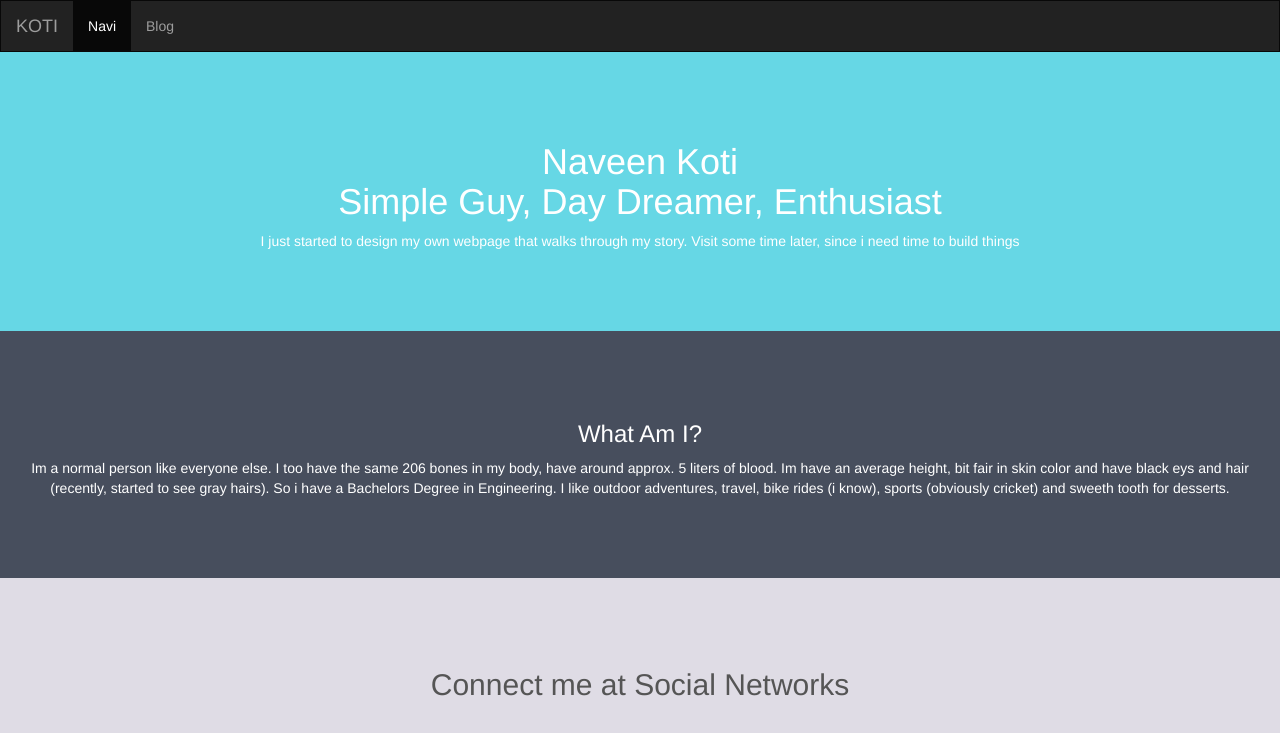
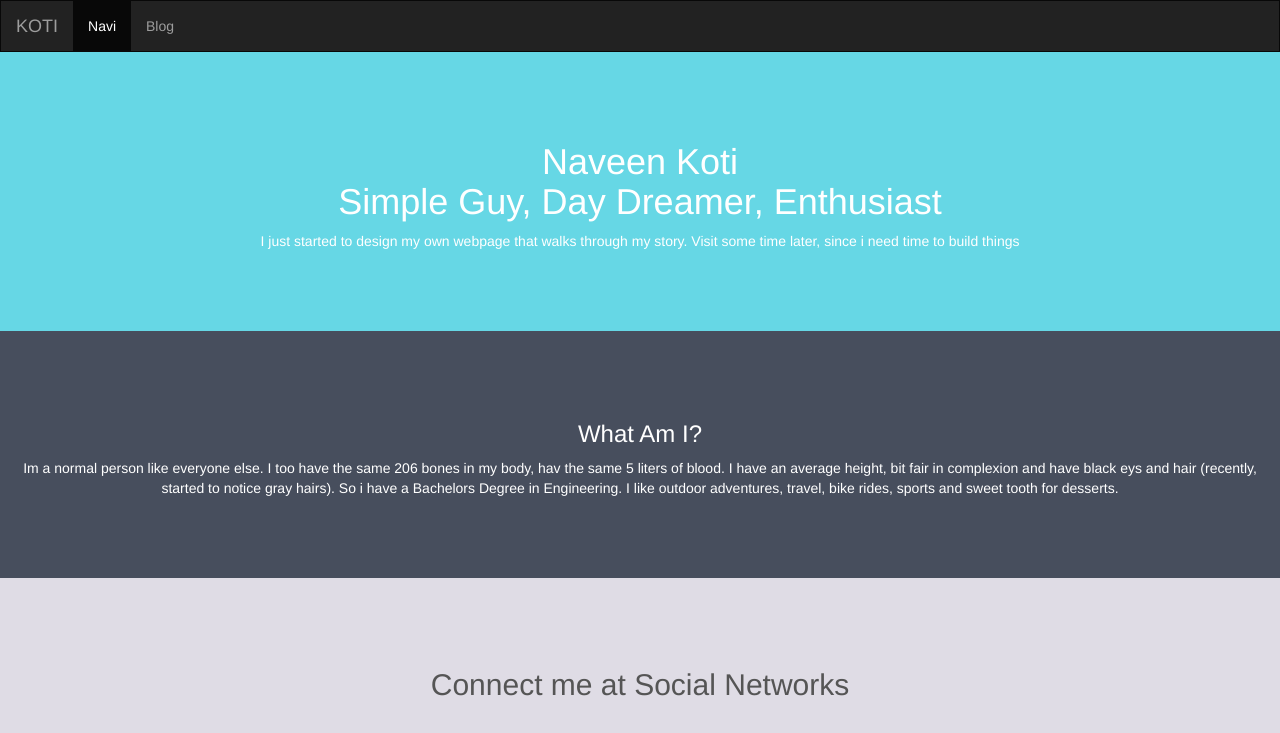
Before and after one commit to NaveenKoti/naveenkoti.github.io, a Jekyll site: the page built from index.html, in a window 1280 px wide. Shown: the top 733 px of the page. Built offline with Jekyll 4.4.1, drawn with Linux system fonts in a browser that asks for light colours; nearby versions of some CDN libraries; comment, search, counter and statistics services are not loaded.

Commit message:
Update index.html
Changes language

```diff
--- a/index.html
+++ b/index.html
@@ -30,7 +30,7 @@ title: Naveen Koti, Day Dreamer
 
 <div class="container-fluid bg-2 text-center padding_sections">
   <h3>What Am I?</h3>
-  <p>Im a normal person like everyone else. I too have the same 206 bones in my body, have around approx. 5 liters of blood. Im have an average height, bit fair in skin color and have black eys and hair (recently, started to see gray hairs). So i have a Bachelors Degree in Engineering. I like outdoor adventures, travel, bike rides (i know), sports (obviously cricket) and sweeth tooth for desserts. </p>
+  <p>Im a normal person like everyone else. I too have the same 206 bones in my body, hav the same 5 liters of blood. I have an average height, bit fair in complexion and have black eys and hair (recently, started to notice gray hairs). So i have a Bachelors Degree in Engineering. I like outdoor adventures, travel, bike rides, sports and sweet tooth for desserts. </p>
 </div>
 
 <div class="container-fluid bg-3 text-center padding_sections">
@@ -63,8 +63,8 @@ title: Naveen Koti, Day Dreamer
 
 <a href="http://www.facebook.com/nvnkoti" class="fa fa-facebook"></a>
 <a href="http://www.twitter.com/naveenkoti" class="fa fa-twitter"></a>
-<a href="http://www.google.com/naveenkoti" class="fa fa-google"></a>
-<a href="http://www.linkdein.com/naveenkoti" class="fa fa-linkedin"></a>
+
+<a href="http://www.linkedin.com/naveenkoti" class="fa fa-linkedin"></a>
 <a href="http://www.youtube.com/naveenkoti" class="fa fa-youtube"></a>
 <a href="http://www.instagram.com/naveenkoti" class="fa fa-instagram"></a>
 <a href="http://www.pinterest.com/naveenkoti" class="fa fa-pinterest"></a>
```
